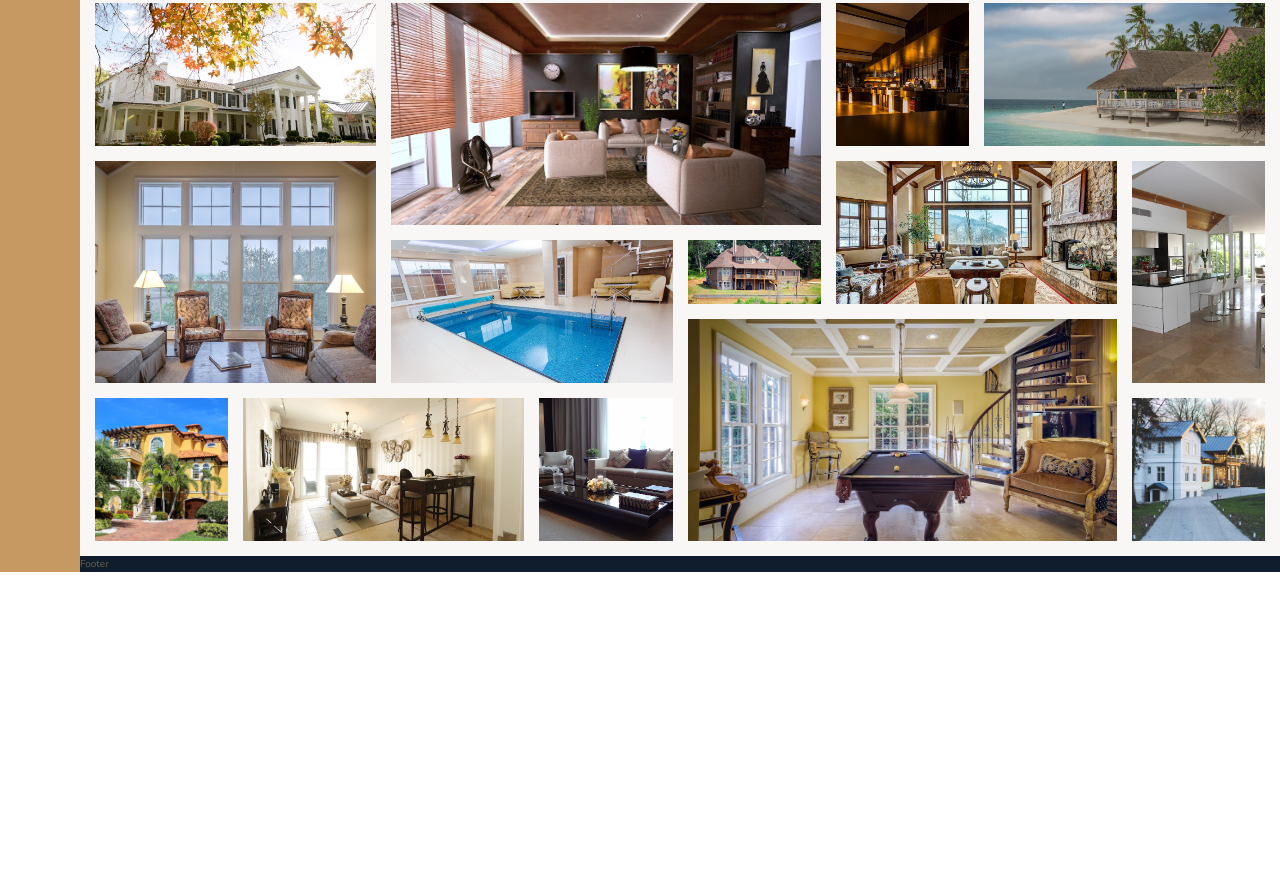
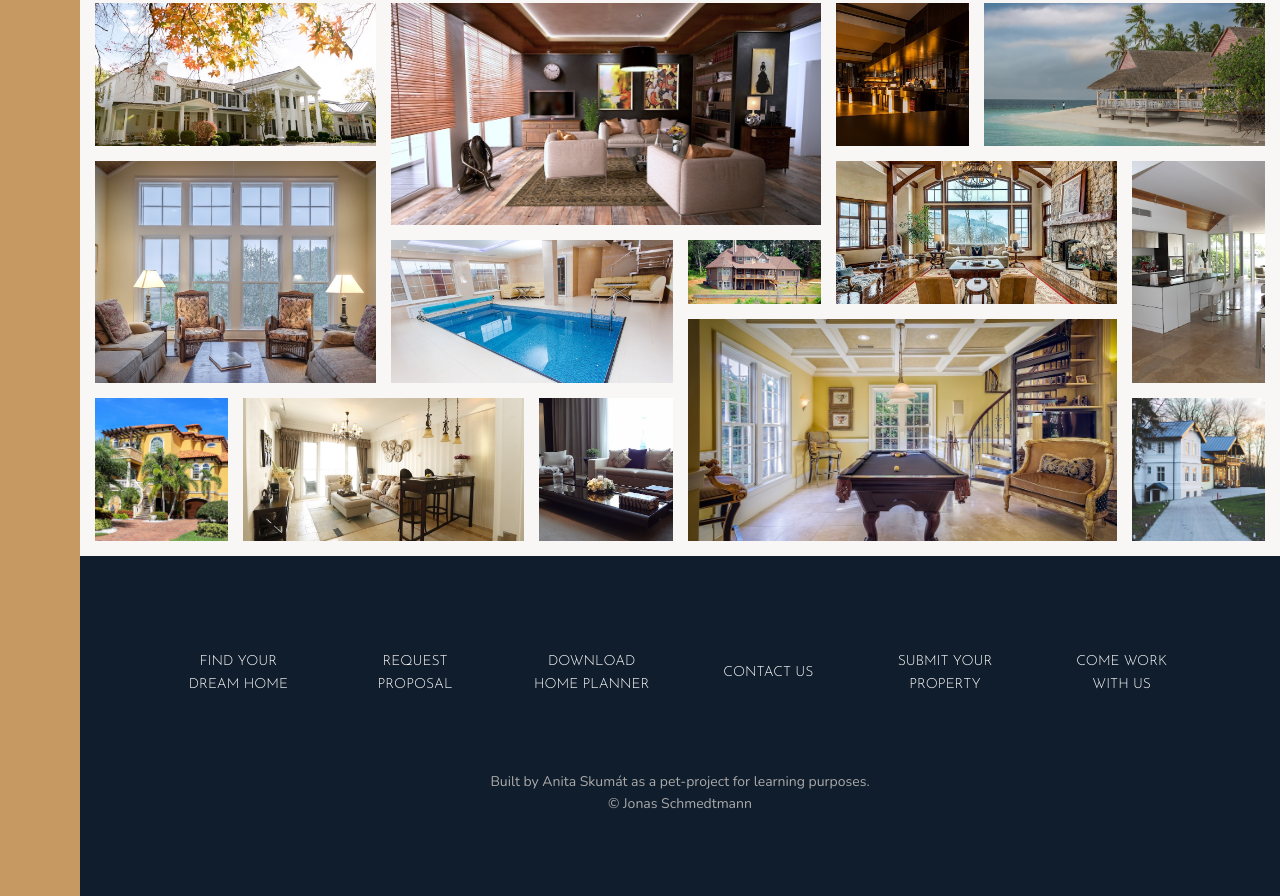
Before and after one commit to matka00/Homes, a website: page index.html in a window 1280 px wide. Shown: the part 3084-3980 px from the top of the page. Before the commit the page ends 3656 px from the top, so only its background shows below. Drawn offline with nearby package versions, Linux system fonts and the light colour scheme.

Commit message:
built & styled footer

```diff
--- a/index.html
+++ b/index.html
@@ -340,7 +340,18 @@
         </section>
 
         <footer class="footer">
-            Footer
+            <ul class="nav">
+                <li class="nav__item"><a href="#" class="nav__link">Find your dream home</a></li>
+                <li class="nav__item"><a href="#" class="nav__link">Request proposal</a></li>
+                <li class="nav__item"><a href="#" class="nav__link">Download home planner</a></li>
+                <li class="nav__item"><a href="#" class="nav__link">Contact us</a></li>
+                <li class="nav__item"><a href="#" class="nav__link">Submit your property</a></li>
+                <li class="nav__item"><a href="#" class="nav__link">Come work with us</a></li>
+            </ul>
+            <p class="copyright">
+                Built by <a href="https://anitaskumat.com" class="copyright__link" target="blank">Anita Skumát</a> as a pet-project for learning purposes. <br>
+                &copy; <a href="https://www.udemy.com/user/jonasschmedtmann/" class="copyright__link" target="_blank">Jonas Schmedtmann</a>
+            </p>
         </footer>
     </body>
 </html>
--- a/sass/_footer.scss
+++ b/sass/_footer.scss
@@ -1,5 +1,56 @@
 .footer {
   grid-column: full-start / full-end;
 
+  padding: 8rem;
+
   background-color: $color-secondary;
+
+  .nav {
+    list-style: none;
+
+    display: grid;
+    grid-template-columns: repeat(auto-fit, minmax(15rem, 1fr));
+    gap: 2rem;
+    align-items: center;
+
+    &__link:link,
+    &__link:visited {
+      display: block;
+      padding: 1.5rem;
+
+      font-family: $font-display;
+      font-size: 1.4rem;
+      text-decoration: none;
+      text-transform: uppercase;
+      text-align: center;
+
+      color: #fff;
+
+      transition: all 0.2s;
+    }
+
+    &__link:hover,
+    &__link:active {
+      background-color: rgba(#fff, 0.05);
+      transform: translateY(-3px);
+    }
+  }
 }
+
+.copyright {
+  margin-top: 6rem;
+  text-align: center;
+  font-size: 1.4rem;
+  color: $color-grey-light-2;
+
+  &__link {
+    text-decoration: none;
+    color: inherit;
+    transition: all 0.5s;
+  }
+
+  &__link:hover {
+    background-color: rgba(#fff, 0.05);
+    color: $color-primary;
+  }
+}
```
Also changed, not shown: css/style.css.
